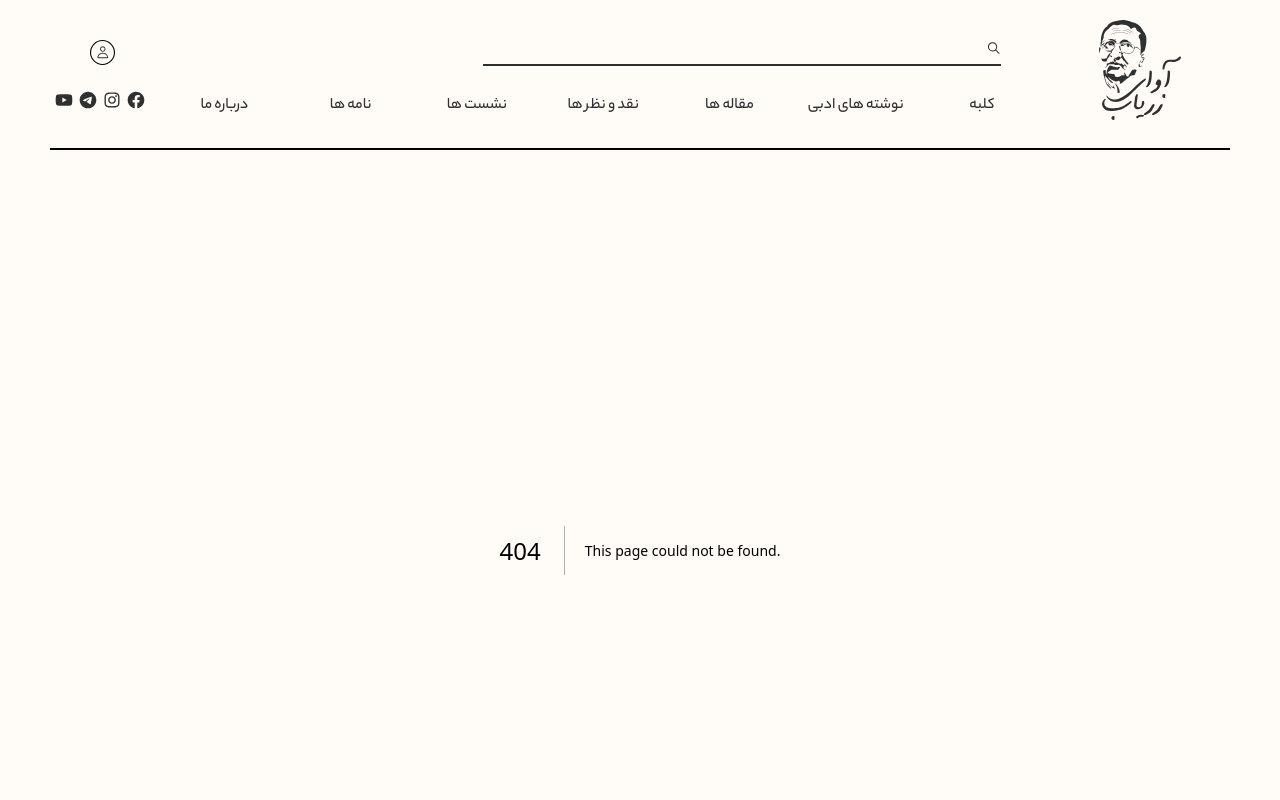
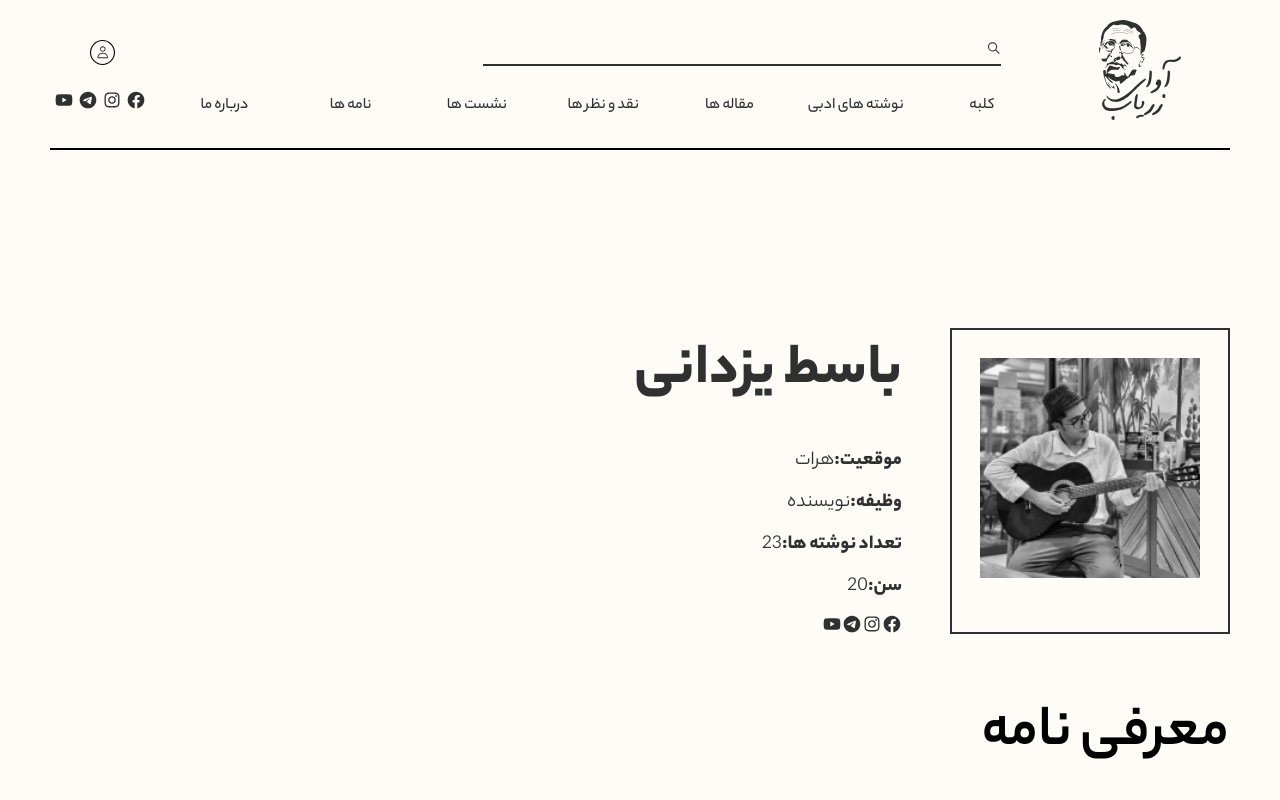
Before and after one commit to snavid-dev/zaryab, a Next.js app: page /authors/1 in a window 1280 px wide. Before the commit this address had no page. Shown: the top 800 px of the page. Built offline with nearby package versions, Linux system fonts and the light colour scheme.

Commit message:
the author single page created

```diff
--- /dev/null
+++ b/app/authors/[author]/page.js
@@ -0,0 +1,179 @@
+'use client';
+import Image from 'next/image';
+import Link from 'next/link';
+
+import { use, useRef } from 'react';
+import { useState, useEffect } from 'react';
+import axios from '@/utils/api';
+import Heading1 from '@/components/Heading1/Heading1';
+import ArrowLink from '@/components/ArrowLink/ArrowLink';
+import OurAuthorCard from '@/components/OurAuthorCard/OurAuthorCard';
+import FullAd from '@/components/FullAd/FullAd';
+import SmallAd from '@/components/SmallAd/SmallAd';
+
+export default function AuthorPage({ params }) {
+  const [data, setData] = useState(null);
+  const [Error, setError] = useState(null);
+  const [similarData, setSimilarData] = useState(null);
+
+  const param = use(params);
+
+  //   useEffect(() => {
+  //     const fetchData = async () => {
+  //       try {
+  //         const response = await axios.get(`/v1/authors/${param.author}`);
+  //         setData(response.data);
+  //       } catch (err) {
+  //         setError(err.response?.data?.message || err.message);
+  //       }
+  //     };
+  //     fetchData();
+  //   }, []);
+
+  //   useEffect(() => {
+  //     const fetchData = async () => {
+  //       try {
+  //         const response = await axios.get(
+  //           `/v1/similar_authors/${param.author}?per_page=8`
+  //         );
+  //         setSimilarData(response.data.authors);
+  //       } catch (err) {
+  //         setError(err.respons?.data.message || err.message);
+  //       }
+  //     };
+  //     fetchData();
+  //   }, []);
+  const ref = useRef(null);
+
+  return (
+    // the main container of the page
+    <div className="flex flex-col items-center mt-150px">
+      {/* the author section */}
+      <div className="main-container mt-7 rtl">
+        {/*  it has 7 rows  */}
+        <div className="col-span-6 md:col-span-3 border-2 border-black p-7">
+          <div className="w-full h-290px md:h-300px xl:h-220px 2xl:h-300px relative">
+            {true ? (
+              <Image
+                src={data?.featured_image || '/assets/img/authorPic.png'}
+                alt=""
+                layout="fill"
+                objectFit="cover"
+                className="absolute"
+              />
+            ) : (
+              <div>failed to display image!!!</div>
+            )}
+          </div>
+        </div>
+        <div className="col-span-6 md:col-span-3 xl:col-span-9 flex flex-col justify-end mr-7">
+          <div className="font-common-heavy text-50px md:text-60px rtl text-black">
+            {data?.title || 'باسط یزدانی'}
+          </div>
+          <div className="flex rtl mt-7 text-black">
+            <div className="font-common-heavy text-20px">موقعیت:</div>
+            <div className="font-common-regular text-20px">
+              {data?.meta.location || 'هرات'}
+            </div>
+          </div>
+          <div className="flex rtl mt-3 text-black">
+            <div className="font-common-heavy text-20px">وظیفه:</div>
+            <div className="font-common-regular text-20px">
+              {data?.meta.job || 'نویسنده'}
+            </div>
+          </div>
+          <div className="flex rtl mt-3 text-black">
+            <div className="font-common-heavy text-20px">تعداد نوشته ها:</div>
+            <div className="font-common-regular text-20px">
+              {data?.meta.sum_topics || '23'}
+            </div>
+          </div>
+          <div className="flex rtl mt-3 text-black">
+            <div className="font-common-heavy text-20px">سن:</div>
+            <div className="font-common-regular text-20px">
+              {data?.meta.age || '20'}
+            </div>
+          </div>
+          <div className="flex mt-3 justify-start">
+            <Link href={data?.meta.facebook_link || '#'}>
+              <Image
+                src="/assets/svg/facebook.svg"
+                alt="facebook logo"
+                width={20}
+                height={20}
+              />
+            </Link>
+            <Link href={data?.meta.instagram_link || '#'}>
+              <Image
+                src="/assets/svg/instagram.svg"
+                alt="instagram logo"
+                width={20}
+                height={20}
+              />
+            </Link>
+            <Link href={data?.meta.telegram_link || '#'}>
+              <Image
+                src="/assets/svg/telegram.svg"
+                alt="telegram logo"
+                width={20}
+                height={20}
+              />
+            </Link>
+            <Link href={data?.meta.youtube_link || '#'}>
+              <Image
+                src="/assets/svg/youtube.svg"
+                alt="youtube logo"
+                width={20}
+                height={20}
+              />
+            </Link>
+          </div>
+        </div>
+      </div>
+      {/*  introduction section  */}
+      <div className="main-container mt-14 rtl">
+        {/*  title  */}
+        <div className="col-span-6 xl:col-span-12">
+          <Heading1 title="معرفی نامه" />
+        </div>
+        {/*  the text  */}
+        <div
+          dangerouslySetInnerHTML={{
+            __html: data?.content || '<div>Hello</div>',
+          }}
+          className="font-common-regular col-span-6 xl:col-span-12  text-justify md:text-right text-20px lg:text-25px xl:text-30px rtl mt-7"
+        ></div>
+      </div>
+      {/* full ad */}
+      <FullAd />
+      {/* authors section */}
+      <div className="mt-7">
+        <div className="flex flex-col">
+          {/* it have two rows */}
+          <div className="flex flex-col-reverse items-end w-full lg:flex-row-reverse md:justify-between">
+            <Heading1 title="نویسنده ها و شاعران آوای زریاب" />
+            <ArrowLink title="همه نویسنده و شاعران" />
+          </div>
+          <div className="main-container mt-7">
+            {/* {similarData?.map((data, index) => (
+              <OurAuthorCard
+                key={index}
+                data={data}
+              />
+            ))} */}
+            <OurAuthorCard />
+            <OurAuthorCard />
+            <OurAuthorCard />
+            <OurAuthorCard />
+            <OurAuthorCard />
+            <OurAuthorCard />
+            <OurAuthorCard />
+            <OurAuthorCard />
+          </div>
+        </div>
+      </div>
+      {/* small ad */}
+      <SmallAd />
+    </div>
+  );
+}
--- a/components/Heading1/Heading1.jsx
+++ b/components/Heading1/Heading1.jsx
@@ -2,7 +2,7 @@ import React from 'react';
 
 export default function Heading1({ title }) {
   return (
-    <div className="inline  relative p-1px box-border">
+    <div className="inline relative p-1px box-border">
       <p className={`font-common-lg inline text-26px md:28px xl:text-60px`}>
         {title}
       </p>
--- a/tailwind.config.mjs
+++ b/tailwind.config.mjs
@@ -89,6 +89,7 @@ export default {
         '230px': '230px',
         '240px': '240px',
         '250px': '250px',
+        '290px': '290px',
         '300px': '300px',
         '320px': '320px',
         '330px': '330px',
```
